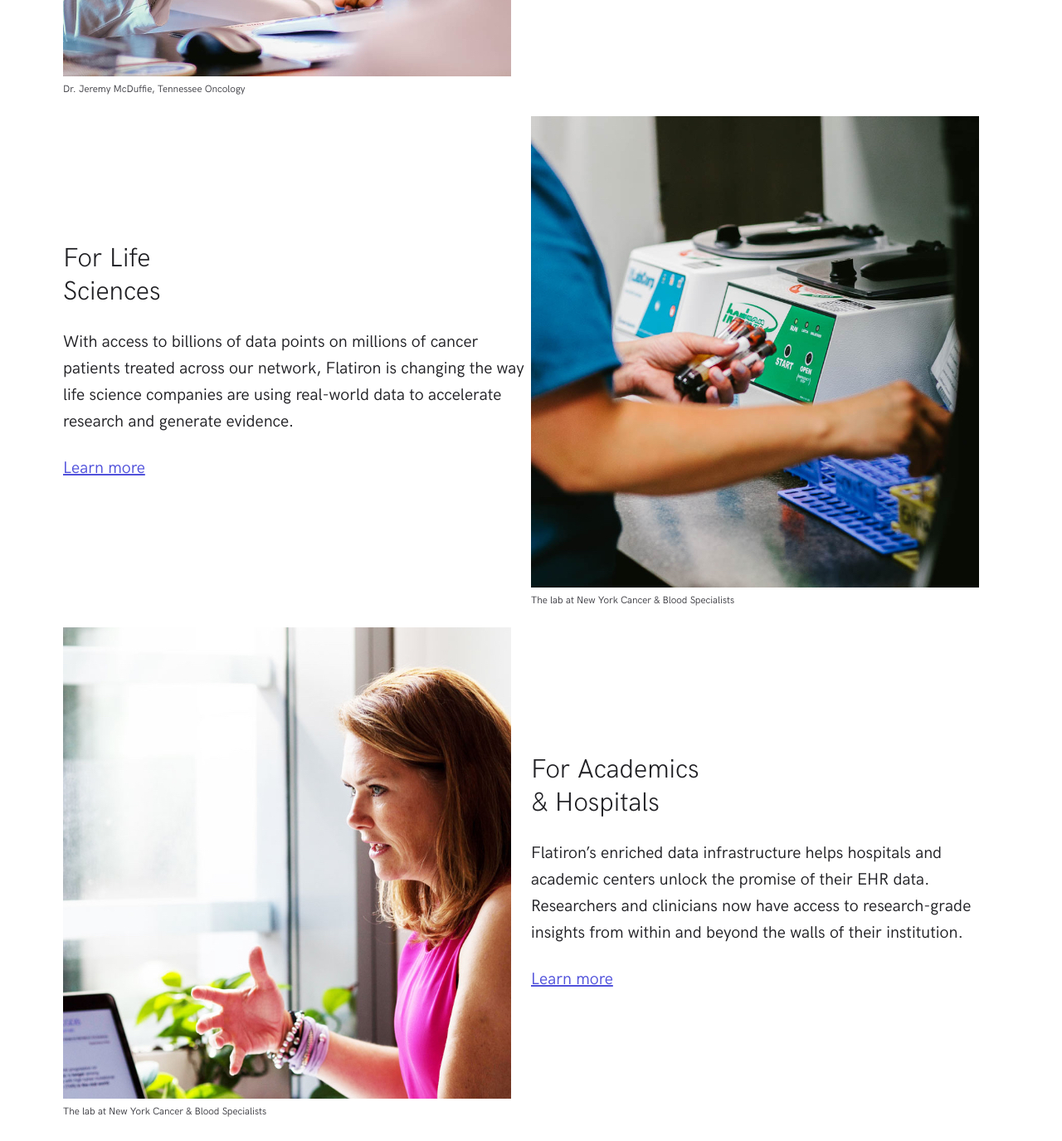
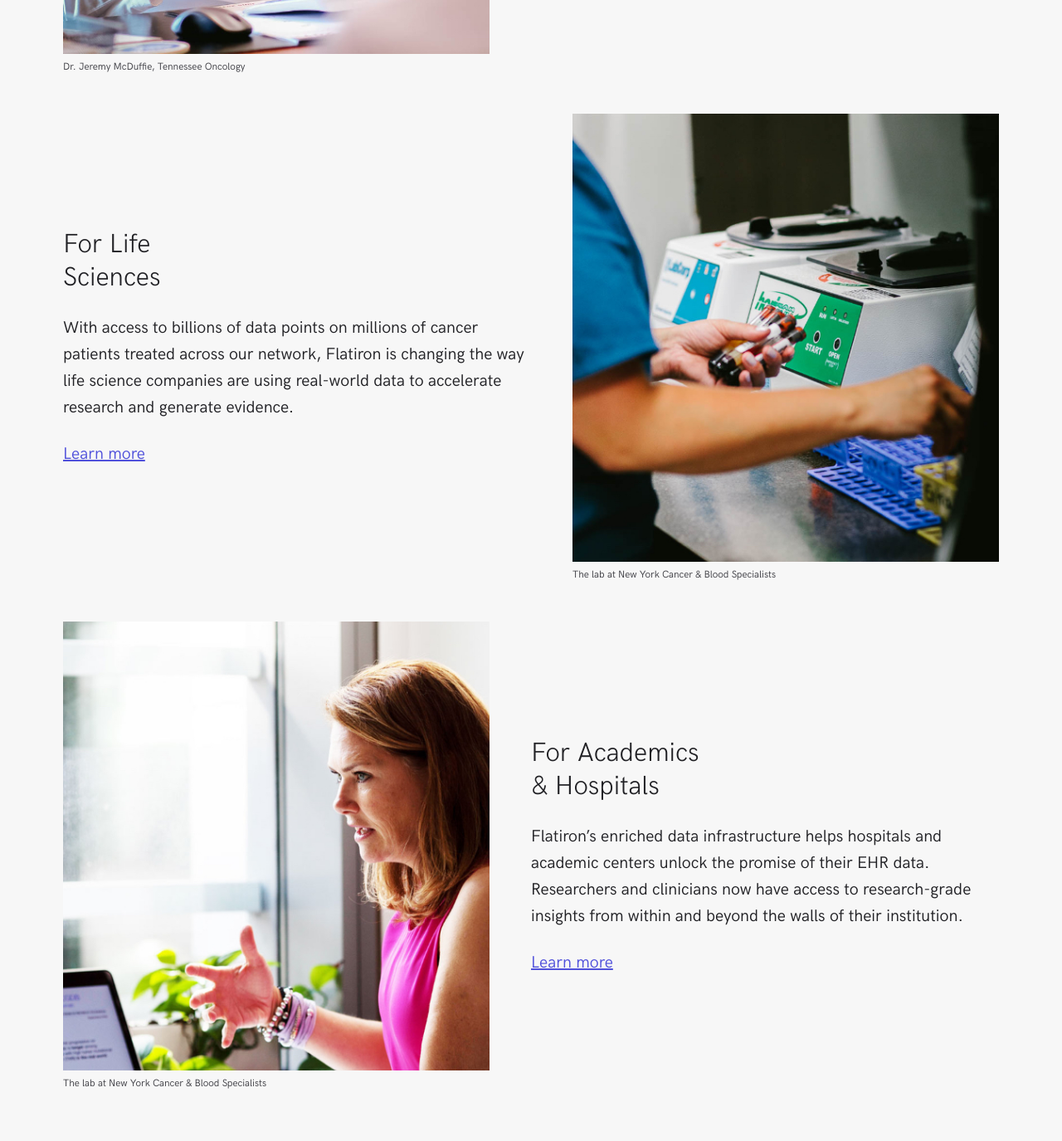
Before and after one commit to mct-ui/responsive-design-part-2-BhattiUmair1, a plain HTML site: page index.html in a window 1280 px wide. Shown: the part 1620-2995 px from the top of the page at 83% size. Drawn offline with Linux system fonts and the light colour scheme; files whose address does not match are found by name.

Commit message:
Changed section 2 layout

```diff
--- a/css/screen.css
+++ b/css/screen.css
@@ -223,6 +223,11 @@ a:focus {
     }
 }
 
+/* color modifier */
+.o-row—neutral-x-light{
+    background-color: #F7F7F7;
+}
+
 /*
     Objects: Container
     ---
@@ -251,10 +256,17 @@ a:focus {
     flex-wrap: wrap;
 }
 
-    .o-layout__item {
-        flex-basis: 100%;
-    }
+.o-layout__item {
+    flex-basis: 100%;
+}
 
+.o-layout__item--extra-padding-right{
+    padding-right: 50px;
+}
+
+.o-layout__item--extra-padding-left{
+    padding-left: 50px;
+}
 /* gutter modifiers, these affect o-layout__item too */
 
 .o-layout--gutter {
--- a/index.html
+++ b/index.html
@@ -60,7 +60,7 @@
                 </div>
             </div>
         </header>
-        <section class="o-row o-row--lg u-pt-clear">
+        <section class="o-row o-row--lg u-pt-clear ">
             <div class="o-container">
                 <div class="o-section o-section--lg">
                     <figure>
@@ -90,11 +90,11 @@
                 </div>
             </div>
         </section>
-        <section class="o-row o-row--lg">
+        <section class="o-row o-row--lg o-row—neutral-x-light">
             <div class="o-container">
                 <div class="o-section">
                     <article class="o-layout o-layout--align-center">
-                            <figure class="o-layout__item u-1-of-2-bp2">
+                            <figure class="o-layout__item u-1-of-2-bp2 o-layout__item--extra-padding-right">
                                     <picture>
                                         <source srcset="img/jpg/img-1.jpg" media="(min-width: 992px)">
                                         <source srcset="img/jpg/img-1-landscape@2x.jpg" media="(min-width: 576px)">
@@ -116,14 +116,11 @@
                                     <a href="#!">Learn more</a>
                                 </p>
                             </div>
-                        </div>
                     </article>
                 </div>
-            </div>
-            <div class="o-container">
                 <div class="o-section">
                     <article class="o-layout o-layout--align-center o-layout--row-reverse">
-                        <figure class="o-layout__item u-1-of-2-bp2">
+                        <figure class="o-layout__item u-1-of-2-bp2 o-layout__item--extra-padding-left">
                             <picture>
                                 <source srcset="img/jpg/img-2.jpg" media="(min-width: 992px)">
                                 <source srcset="img/jpg/img-2-landscape@2x.jpg" media="(min-width: 576px)">
@@ -147,11 +144,9 @@
                         </div>
                     </article>
                 </div>
-            </div>
-            <div class="o-container">
                 <div class="o-section">
                     <article class="o-layout o-layout--align-center">
-                        <figure class="o-layout__item u-1-of-2-bp2">
+                        <figure class="o-layout__item u-1-of-2-bp2 o-layout__item--extra-padding-right">
                             <picture>
                                 <source srcset="img/jpg/img-3.jpg" media="(min-width: 992px)">
                                 <source srcset="img/jpg/img-3-landscape@2x.jpg" media="(min-width: 576px)">
```
